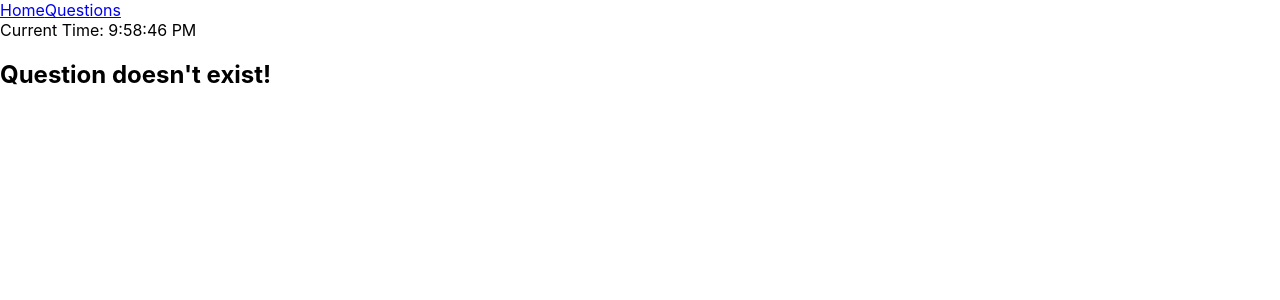
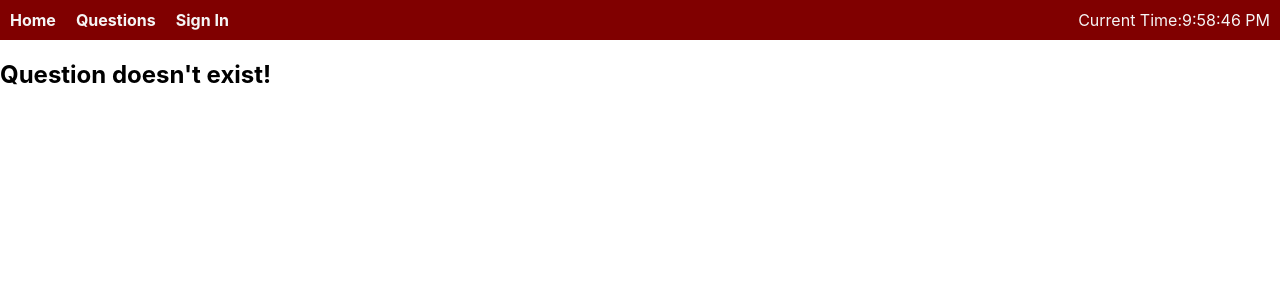
Before and after one commit to manielli/Awesome-Answer-React, a React (Create React App) app: page /questions/1 in a window 1280 px wide. Shown: the top 300 px of the page. Built offline with nearby package versions, Linux system fonts and the light colour scheme; no server answers.

Commit message:
Added demo for Sign In and nav link in nav bar

```diff
--- a/src/components/AnswerDetails.js
+++ b/src/components/AnswerDetails.js
@@ -11,7 +11,7 @@ const AnswerDetails = props => {
         }}>
             <p>{props.body}</p>
             <p>
-                <small>By {props.reviewer.full_name}</small> <br/>
+                <small>By {props.answerer.full_name}</small> <br/>
                 <small>
                     <strong>Created At:</strong>{props.created_at.toLocaleString()}
                 </small>
--- a/src/components/App.js
+++ b/src/components/App.js
@@ -2,16 +2,21 @@ import "../styles/App.css";
 import React, { Component } from "react";
 import QuestionShowPage from "./QuestionShowPage";
 import QuestionIndexPage from "./QuestionIndexPage";
-import NavBar from "./NavBar";
-import WelcomePage from './WelcomePage';
-import {BrowserRouter, Route} from "react-router-dom";
 
 // import questionsData from "../questionsData";
 // import questionData from "../questionData";
+
 // import CurrentDateTime from "./CurrentDateTime";
 
-import {Session} from "../requests";
-import { Question } from "../requests";
+// import { Session } from "../requests";
+// import { Question } from "../requests";
+
+import NavBar from "./NavBar";
+import WelcomePage from "./WelcomePage";
+import SignInPage from "./SignInPage";
+import {BrowserRouter, Route} from "react-router-dom";
+
+
 
 // This allows us to use the Question and Session helper modules
 // that we created directly from the console
@@ -26,26 +31,27 @@ class App extends Component {
   constructor(props) {
     super(props);
     this.state = {
-      currentUser: null
+      currentUser: null//,
+      // shouldShowTime: true
     }
   }
 
-  componentDidMount() {
-    // console.log("The app just mounted");
-    // Within componentDidMount, we fetch all of our questions
-    // asynchronously.
-    // Once the server has responded woth the list of questions
-    // We can update the state to have this list of questions
+  // componentDidMount() {
+  //   console.log("The app just mounted");
+  //   // Within componentDidMount, we fetch all of our questions
+  //   // asynchronously.
+  //   // Once the server has responded woth the list of questions
+  //   // We can update the state to have this list of questions
 
-    Session
-      .create({email: "js@winterfell.gov", password: "daenerystargaryen"})
-      .then((user) => {
-        this.setState({
-          currentUser: user
-        })
-      });
+  //   // Session
+  //   //   .create({email: "js@winterfell.gov", password: "daenerystargaryen"})
+  //   //   .then((user) => {
+  //   //     this.setState({
+  //   //       currentUser: user
+  //   //     });
+  //   //   });
 
-  }
+  // }
 
   render() {
     return (
@@ -56,14 +62,20 @@ class App extends Component {
       // or a Link, or a NavLink, etc
       <BrowserRouter>
         <div>
-          {/* <CurrentDateTime onlyTime={false} /> */}
-          {/* <QuestionIndexPage questions={questionsData} /> */}
-          {/* <QuestionShowPage question={questionData} /> */}
           <NavBar />
+{/*
+          {this.state.shouldShowTime ? <CurrentDateTime onlyTime={true} /> : null}
+          <button onClick={() => this.setState({
+            shouldShowTime: !this.state.shouldShowTime
+          })}>Toggle Time Show</button> */}
+
+
           {/* The Route component has many props that it uses to
           determine which component to render and when to show that component
           When the path matches in the url bar, it will show the compnent
           given to the component prop */}
+
+
           {/* We use the `exact` prop to exactly match the url in the
             url bar. Otherwise the path will match any path beginning with
             the path given to `path` prop */}
@@ -71,6 +83,7 @@ class App extends Component {
           <Route path="/" exact component={WelcomePage} />
           <Route path="/questions" exact component={QuestionIndexPage} />
           <Route path="/questions/:id" exact component={QuestionShowPage} />
+          <Route path="/sign_in" render={authProps => <SignInPage {...authProps} onSignIn={() => console.log("Successful Sign In")} />}  />
         </div>
       </BrowserRouter>
     );
@@ -80,7 +93,6 @@ class App extends Component {
 // const App = () => {
 //   return (
 //     <div>
-
 //       {/* <CurrentDateTime onlyTime={false} /> */}
 //       <QuestionIndexPage questions={questionsData} />
 //       <QuestionShowPage question={questionData} />
--- a/src/components/CurrentDateTime.js
+++ b/src/components/CurrentDateTime.js
@@ -24,7 +24,7 @@ class CurrentDateTime extends Component {
     }
 
     componentWillUnmount() {
-        // console.log("componentWillUnmount");
+        console.log("componentWillUnmount");
         // This method is called before the component is removed
         // from the page/DOM.
         // Use it to clean up setInterval, setTimeouts, even listeners, etc.
@@ -34,8 +34,14 @@ class CurrentDateTime extends Component {
     }
 
     render () {
+        const {onlyTime, ...restProps} = this.props;
         return (
-            <div>Current Time: {this.props.onlyTime ? this.state.date.toLocaleTimeString() : this.state.date.toLocaleString() }</div>
+            <div className="CurrentDateTime" {...restProps} >
+                Current Time:
+                {this.props.onlyTime
+                    ? this.state.date.toLocaleTimeString()
+                    : this.state.date.toLocaleString() }
+            </div>
         );
     };
 
--- a/src/components/NavBar.js
+++ b/src/components/NavBar.js
@@ -8,9 +8,10 @@ const NavBar = props => {
             {/* We use NavLink now instead of <a></a> to navigate within
             our app.
             NavLink takes a prop `to` which is a path to navigate to */}
-            <NavLink to="/">Home</NavLink>
-            <NavLink to="/questions">Questions</NavLink>
-            <CurrentDateTime onlyTime={true} />
+            <NavLink exact to="/">Home</NavLink>
+            <NavLink exact to="/questions">Questions</NavLink>
+            <NavLink exact to="/sign_in">Sign In</NavLink>
+            <CurrentDateTime onlyTime={true} style={{marginLeft: "auto"}} />
         </nav>
     )
 }
--- a/src/components/QuestionIndexPage.js
+++ b/src/components/QuestionIndexPage.js
@@ -1,6 +1,6 @@
 import React, { Component } from "react";
 import NewQuestionForm from "./NewQuestionForm";
-import CurrentDateTime from "./CurrentDateTime";
+// import CurrentDateTime from "./CurrentDateTime";
 
 import { Question } from "../requests";
 
@@ -15,9 +15,12 @@ class QuestionIndexPage extends Component {
     // window.questions = props.questions;
 
     this.state = {
+
       // questions: [ ...this.props.questions ],
-      questions: null,
-      shouldShowTime: true
+      questions: null//,
+
+
+      // shouldShowTime: true
       // determine whether the CurrentDateTime component
       // should be displayed.
     };
@@ -73,6 +76,7 @@ class QuestionIndexPage extends Component {
     // this.state.questions is `null`.
     // So, until the have received them, display a loading message to
     // the user.
+
     if (!this.state.questions) {
       return (
         <main>
@@ -85,28 +89,38 @@ class QuestionIndexPage extends Component {
     // i.e. QuestionIndexPage's state now has an array as its
     // value for this.state.questions, we should display that
     // list of questions.
+
     return (
       <main>
-        {this.state.shouldShowTime ? <CurrentDateTime onlyTime={false} /> : null}
+
+        {/* {this.state.shouldShowTime ? <CurrentDateTime onlyTime={false} /> : null}
         <button onClick={() => this.setState({
           shouldShowTime: !this.state.shouldShowTime
-        })} >Toggle Time Show</button>
+        })} >Toggle Time Show</button> */}
+
         <NewQuestionForm onSubmit={this.createQuestion}/>
+
         <h1>Questions</h1>
+
         <ul style={{
           padding: 0,
           listStyle: "none"
         }}>
+
           {this.state.questions.map(question => (
+
             <li key={question.id}>
+
               {/* <a href="#ignore-me">{question.title}</a> <br/> */}
               <Link to={`/questions/${question.id}`}>{question.title}</Link> <br />
+
               <button onClick={event => {
                 // console.log("Delete clicked!");
                 this.deleteQuestion(question.id);
               }} >Delete</button>
             </li>
           ))}
+
         </ul>
       </main>
     );
--- /dev/null
+++ b/src/components/SignInPage.js
@@ -0,0 +1,72 @@
+import React, { Component } from "react";
+import { Session } from "../requests";
+
+class SignInPage extends Component {
+    constructor(props) {
+        super(props);
+
+        this.state = {
+            errors: []
+        };
+
+        this.createSession = this.createSession.bind(this);
+    }
+
+    createSession(event) {
+        event.preventDefault();
+
+        const { currentTarget } = event;
+        const formData = new FormData(currentTarget);
+
+        Session.create({
+            email: formData.get("email"),
+            password: formData.get("password")
+        }).then( data => {
+            // console.log(data);
+            const { onSignIn = () => {} } = this.props;
+
+            if (typeof data.id === "number") {
+                this.props.history.push("/");
+
+                onSignIn();
+            } else {
+                this.setState({errors: [{message: "Wrong email or password"}]})
+            }
+
+            // The `history` prop is passed to components rendered by the
+            // <Route> component. This `history` allows us to manipulate
+            // the history of the browser including simulating redirects,
+            // pressing back or forward, etc.
+        });
+    }
+
+    render() {
+        // console.log(this.props);
+
+        const { errors } = this.state;
+        return (
+            <main>
+                <h1>Sign In</h1>
+                <form onSubmit={this.createSession} >
+                    { errors.length > 0 ? (
+                        <div className="FormErrors">{
+                            errors.map(e => e.message).join(", ")}
+                        </div>
+                    ) : null
+                    }
+                    <div>
+                        <label htmlFor="email">Email</label> <br/>
+                        <input type="email" name="email" id="email"/>
+                    </div>
+                    <div>
+                        <label htmlFor="password">Password</label> <br/>
+                        <input type="password" name="password" id="password"/>
+                    </div>
+                    <input type="submit" value="Sign In" />
+                </form>
+            </main>
+        )
+    }
+}
+
+export default SignInPage;
--- a/src/styles/App.css
+++ b/src/styles/App.css
@@ -1,3 +1,31 @@
 main {
     padding: 20px;
 }
+
+nav {
+    background-color: maroon;
+    color: whitesmoke;
+    display: flex;
+  }
+
+  nav > * {
+    padding: 10px;
+  }
+
+  nav a {
+    color: whitesmoke;
+    text-decoration: none;
+    font-weight: bold;
+  }
+
+  nav a.active {
+      background-color: seagreen;
+  }
+
+  .FormErrors {
+      padding: 5px;
+      border: 1px solid salmon;
+      background-color: lightpink;
+      border-radius: 3px;
+      margin-bottom: 5px;
+  }
```
Also changed, not shown: src/components/QuestionShowPage.js (+11 -1 lines), src/questionData.js (+4 -4 lines), src/index.css (line endings or trailing spaces), src/questionsData.js. Lines whose indentation alone changed are shown as unchanged.
